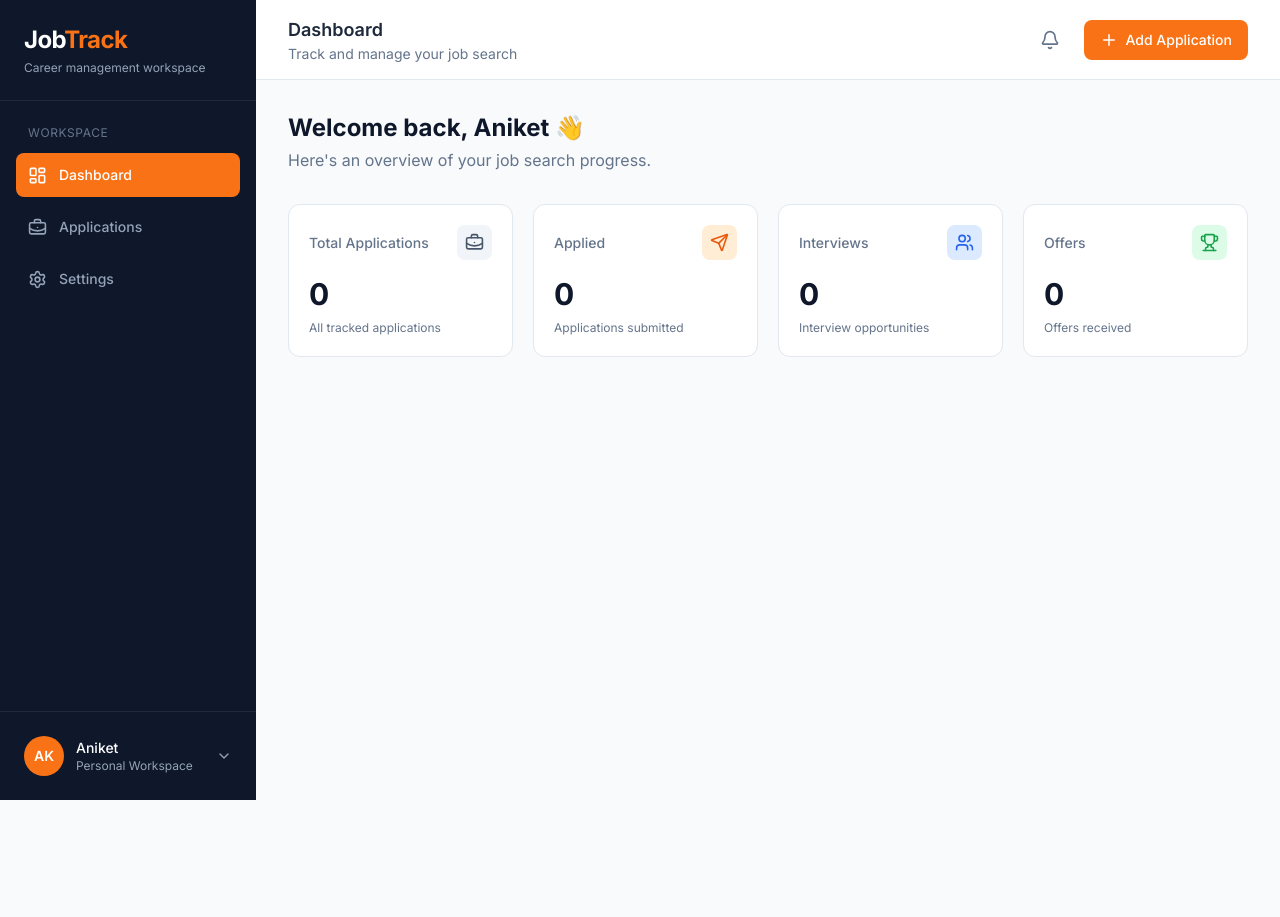
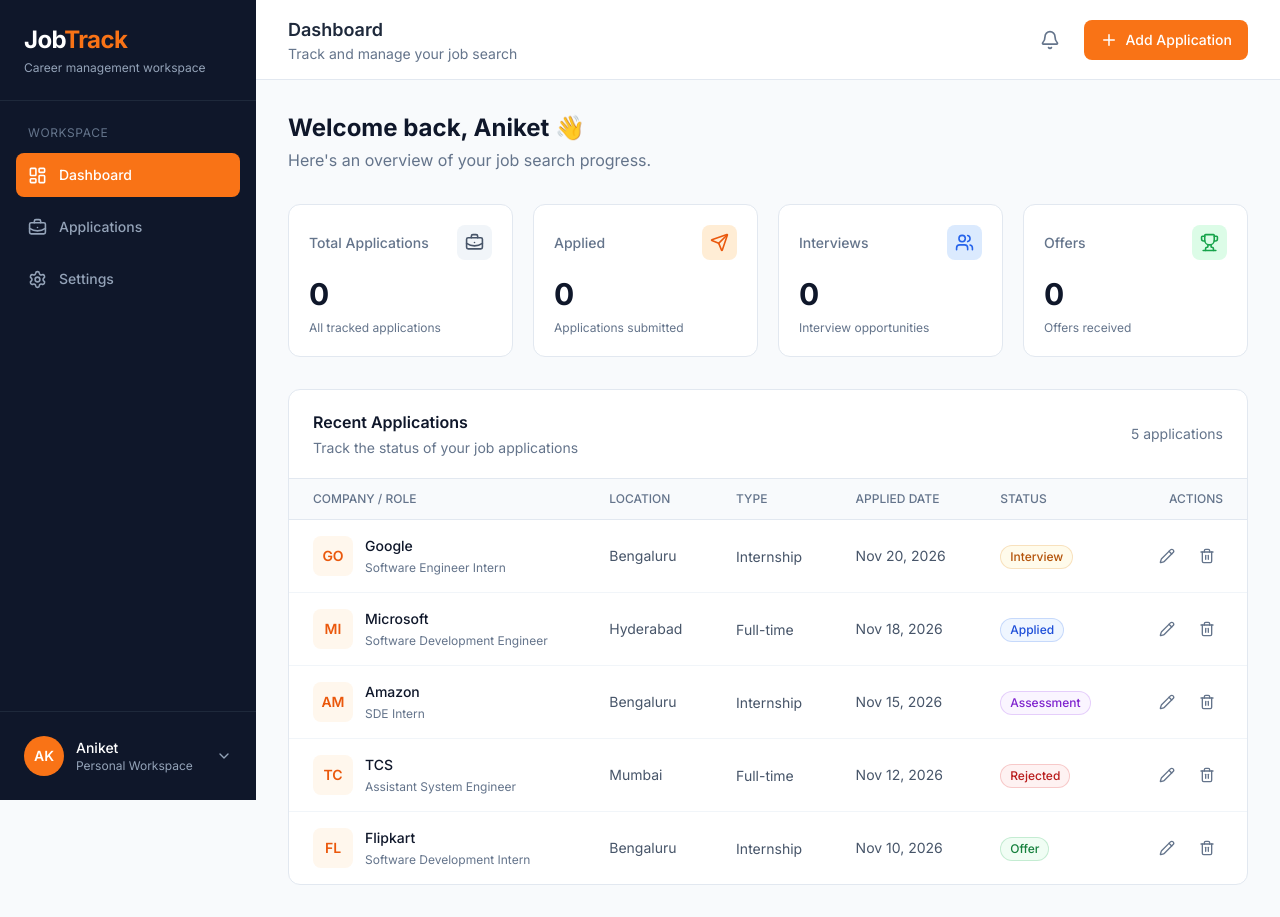
Before and after one commit to TechByAniket/JobTrack, a React app in the folder frontend/: page / in a window 1280 px wide. Before the commit the page ends 800 px from the top, so only its background shows below. Built offline with nearby package versions, Linux system fonts and the light colour scheme; the HTML template or start-up script is replaced by a standard one.

Commit message:
created applications table

```diff
--- /dev/null
+++ b/frontend/src/components/applications/ApplicationsTable.jsx
@@ -0,0 +1,165 @@
+import { Pencil, Trash2 } from "lucide-react";
+import StatusBadge from "./StatusBadge";
+
+const applications = [
+  {
+    id: 1,
+    company: "Google",
+    role: "Software Engineer Intern",
+    location: "Bengaluru",
+    jobType: "Internship",
+    appliedDate: "Nov 20, 2026",
+    status: "Interview",
+  },
+  {
+    id: 2,
+    company: "Microsoft",
+    role: "Software Development Engineer",
+    location: "Hyderabad",
+    jobType: "Full-time",
+    appliedDate: "Nov 18, 2026",
+    status: "Applied",
+  },
+  {
+    id: 3,
+    company: "Amazon",
+    role: "SDE Intern",
+    location: "Bengaluru",
+    jobType: "Internship",
+    appliedDate: "Nov 15, 2026",
+    status: "Assessment",
+  },
+  {
+    id: 4,
+    company: "TCS",
+    role: "Assistant System Engineer",
+    location: "Mumbai",
+    jobType: "Full-time",
+    appliedDate: "Nov 12, 2026",
+    status: "Rejected",
+  },
+  {
+    id: 5,
+    company: "Flipkart",
+    role: "Software Development Intern",
+    location: "Bengaluru",
+    jobType: "Internship",
+    appliedDate: "Nov 10, 2026",
+    status: "Offer",
+  },
+];
+
+function ApplicationsTable() {
+  return (
+    <div className="bg-white border border-slate-200 rounded-xl overflow-hidden">
+
+      {/* Table Header */}
+      <div className="px-6 py-5 border-b border-slate-200 flex items-center justify-between">
+        <div>
+          <h2 className="text-base font-semibold text-slate-900">
+            Recent Applications
+          </h2>
+          <p className="text-sm text-slate-500 mt-1">
+            Track the status of your job applications
+          </p>
+        </div>
+
+        <span className="text-sm text-slate-500">
+          {applications.length} applications
+        </span>
+      </div>
+
+      {/* Table */}
+      <div className="overflow-x-auto">
+        <table className="w-full text-left">
+          <thead className="bg-slate-50 border-b border-slate-200">
+            <tr>
+              <th className="px-6 py-3 text-xs font-medium text-slate-500 uppercase">
+                Company / Role
+              </th>
+              <th className="px-6 py-3 text-xs font-medium text-slate-500 uppercase">
+                Location
+              </th>
+              <th className="px-6 py-3 text-xs font-medium text-slate-500 uppercase">
+                Type
+              </th>
+              <th className="px-6 py-3 text-xs font-medium text-slate-500 uppercase">
+                Applied Date
+              </th>
+              <th className="px-6 py-3 text-xs font-medium text-slate-500 uppercase">
+                Status
+              </th>
+              <th className="px-6 py-3 text-xs font-medium text-slate-500 uppercase text-right">
+                Actions
+              </th>
+            </tr>
+          </thead>
+
+          <tbody className="divide-y divide-slate-100">
+            {applications.map((application) => (
+              <tr key={application.id} className="hover:bg-slate-50 transition">
+
+                {/* Company & Role */}
+                <td className="px-6 py-4">
+                  <div className="flex items-center gap-3">
+                    <div className="w-10 h-10 rounded-lg bg-orange-50 text-orange-600 flex items-center justify-center font-semibold text-sm">
+                      {application.company.substring(0, 2).toUpperCase()}
+                    </div>
+
+                    <div>
+                      <p className="text-sm font-medium text-slate-900">
+                        {application.company}
+                      </p>
+                      <p className="text-xs text-slate-500 mt-1">
+                        {application.role}
+                      </p>
+                    </div>
+                  </div>
+                </td>
+
+                {/* Location */}
+                <td className="px-6 py-4 text-sm text-slate-600">
+                  {application.location}
+                </td>
+
+                {/* Job Type */}
+                <td className="px-6 py-4">
+                  <span className="text-sm text-slate-600">
+                    {application.jobType}
+                  </span>
+                </td>
+
+                {/* Applied Date */}
+                <td className="px-6 py-4 text-sm text-slate-600 whitespace-nowrap">
+                  {application.appliedDate}
+                </td>
+
+                {/* Status */}
+                <td className="px-6 py-4">
+                  <StatusBadge status={application.status} />
+                </td>
+
+                {/* Actions */}
+                <td className="px-6 py-4">
+                  <div className="flex items-center justify-end gap-2">
+                    <button className="p-2 rounded-lg text-slate-500 hover:text-blue-600 hover:bg-blue-50 transition">
+                      <Pencil size={16} />
+                    </button>
+
+                    <button className="p-2 rounded-lg text-slate-500 hover:text-red-600 hover:bg-red-50 transition">
+                      <Trash2 size={16} />
+                    </button>
+                  </div>
+                </td>
+
+              </tr>
+            ))}
+          </tbody>
+        </table>
+      </div>
+
+    </div>
+  );
+}
+
+export default ApplicationsTable;
--- /dev/null
+++ b/frontend/src/components/applications/StatusBadge.jsx
@@ -0,0 +1,21 @@
+const statusStyles = {
+  Applied: "bg-blue-50 text-blue-700 ring-blue-600/20",
+  Assessment: "bg-purple-50 text-purple-700 ring-purple-600/20",
+  Interview: "bg-amber-50 text-amber-700 ring-amber-600/20",
+  Offer: "bg-green-50 text-green-700 ring-green-600/20",
+  Rejected: "bg-red-50 text-red-700 ring-red-600/20",
+};
+
+function StatusBadge({ status }) {
+  return (
+    <span
+      className={`inline-flex items-center rounded-full px-2.5 py-1 text-xs font-medium ring-1 ring-inset ${
+        statusStyles[status] || "bg-slate-100 text-slate-600 ring-slate-500/20"
+      }`}
+    >
+      {status}
+    </span>
+  );
+}
+
+export default StatusBadge;
--- a/frontend/src/pages/Dashboard.jsx
+++ b/frontend/src/pages/Dashboard.jsx
@@ -2,6 +2,7 @@ import Sidebar from "../components/layout/Sidebar";
 import Header from "../components/layout/Header";
 import WelcomeSection from "../components/dashboard/WelcomeSection";
 import StatsSection from "../components/dashboard/StatsSection";
+import ApplicationsTable from "../components/applications/ApplicationsTable";
 
 function Dashboard() {
   return (
@@ -18,6 +19,7 @@ function Dashboard() {
         <div className="p-8">
           <WelcomeSection />
           <StatsSection />
+          <ApplicationsTable />
 
           {/* Dashboard content will be added here */}
         </div>
```
